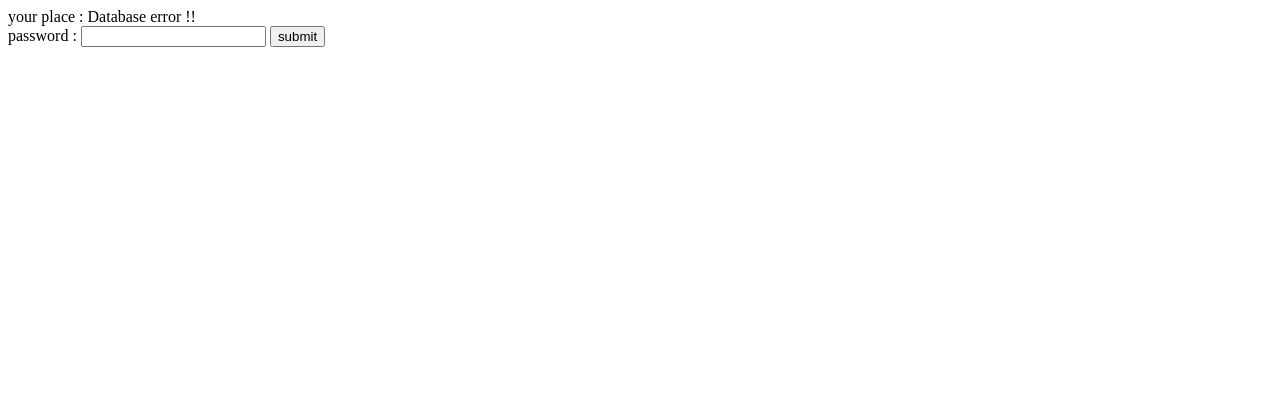
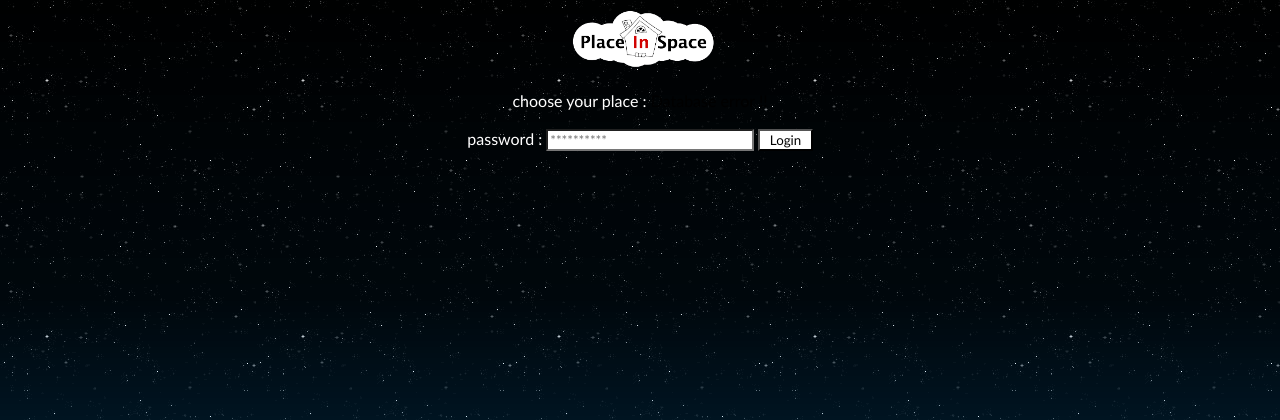
Before and after one commit to xxtt/placeins-news-php, a PHP site: page / in a window 1280 px wide. Shown: the top 420 px of the page. Run offline with PHP 8.4, Linux system fonts and the light colour scheme; data that the repository does not hold is empty.

Commit message:
design added

```diff
--- /dev/null
+++ b/css/style.css
@@ -0,0 +1,25 @@
+html,
+body {
+    font-family: calibri, sans-serif;
+}
+.stars {
+    background-image: url(../images/hori.png), url(../images/stars.png);
+    background-repeat: repeat-x, repeat-x repeat-y;
+}
+label {
+    color: white;
+}
+select {
+    font-family: calibri;
+    width: 205px;
+}
+input[name="password"] {
+    width: 200px;
+}
+input {
+    font-family: calibri;
+    background: white;
+}
+#main {
+    text-align: center;
+}
--- a/index.php
+++ b/index.php
@@ -32,17 +32,24 @@ if ($_SERVER["REQUEST_METHOD"] == "POST") {
 <head>
     <meta charset="UTF-8">
     <title>place news login</title>
+    <link href="css/style.css" rel="stylesheet" type="text/css">
+    <link rel="icon" href="images/favicon.ico">
     <style>
 
     </style>
 </head>
-<body>
-<div id="border">
-    <form action="" method="post">
-        <label>your place : </label><?php include 'selection.php'; ?><br>
-        <label>password : </label><input name="password" type="password">
-        <input type="submit" value="submit"><br>
-
+<body class="stars">
+ <div id="main">
+  <a href="http://placeins.com/">
+  <img id="logo" src="images/logo.png" alt="place in space logo" align="middle" >
+     </a>
+      <br><br>
+       <form action="" method="post">
+        <label>choose your place : </label><?php include 'selection.php'; ?><br>
+        <br>
+        <label>password : </label>
+        <input id="password" name="password" placeholder="**********" type="password">
+        <input name="submit" type="submit" value=" Login ">
         <p style="color: red;"><?php echo $error; ?>
     </form>
 </div>
--- a/selection.php
+++ b/selection.php
@@ -4,7 +4,7 @@ $sql = "SELECT id,title FROM marker";
 $result = mysqli_query($connection, $sql);
 
 if ($result->num_rows > 0) {
-    echo "<select name='place'>";
+    echo "<select id='name' name='place'>";
     while ($row = mysqli_fetch_array($result)) {
         echo "<option value='" . $row['id'] . "'>" . $row['title'] . "</option>";
     }
```
Also changed, not shown: place.php (+15 -9 lines), images/favicon.ico (added), images/hori.png (added), images/logo.png (added), images/stars.png (added).
